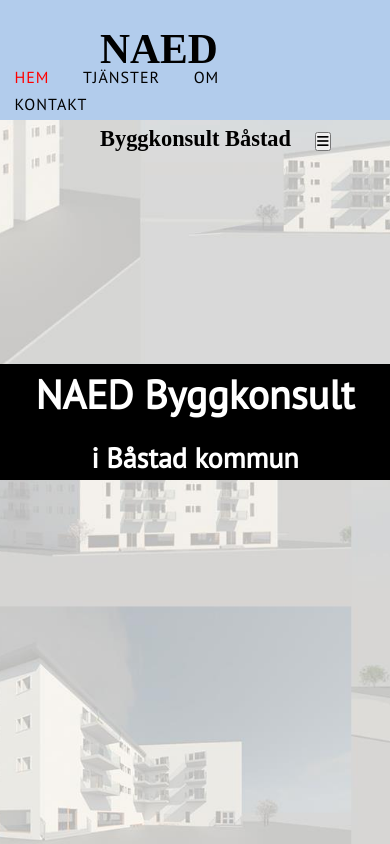
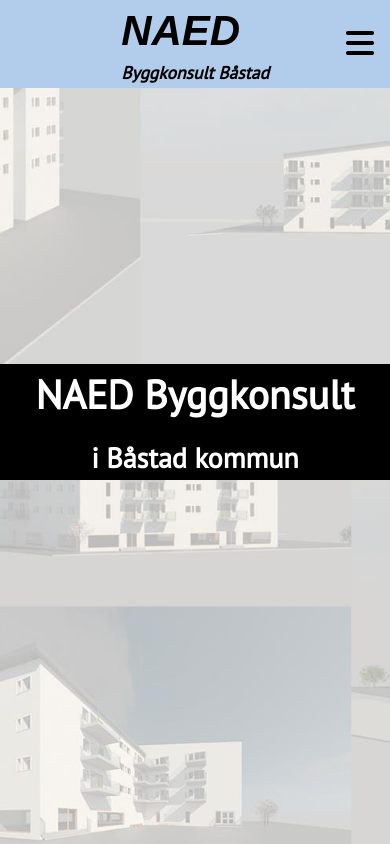
Before and after one commit to nermin99/naed.se, a website: page index.html in a window 390 px wide. Shown: the top 844 px of the page. Drawn offline with Linux system fonts and the light colour scheme.

Commit message:
update desktop header and main similar to mobile

```diff
--- a/css/desktop/header.scss
+++ b/css/desktop/header.scss
@@ -1,36 +1,39 @@
 header {
-    display: inline-block;
     position: fixed;
-    height: $header-height;
+    display: flex;
+    min-height: $header-height;
+    height: fit-content;
     width: 100%;
-    background-color: rgb(178, 204, 236);
-    //background-color: rgb(55, 55, 55);
+    align-items: center;
+    justify-content: space-between;
+    background-color: $NAED-blue;
+
     aside {
-        display: inline-block;
-        padding: 1.25rem;
-        height: 4rem;
+        padding: 1rem;
+        height: fit-content;
+        width: fit-content;
         margin-left: 5rem;
-        #logo-text {
-            //color: white;
+        .logo-text {
             font-style: italic;
             font-family: $pt-helvetica;
             font-size: 2.625rem;
             margin: 0;
         }
-        #logo-text-desc {
-            //color: white;
+        .logo-text-desc {
             font-style: italic;
             font-family: $pt-sans;
             font-size: 1.1rem;
         }
     }
+
+    #toggle-menu-button {
+        display: none;
     }
 
-.header-nav {
-    display: inline-block;
-    position: absolute;
-    top: 4rem;
-    right: 7rem;
+    nav {
+        margin-right: 7rem;
+        width: fit-content;
+        height: fit-content;
         ul {
             li {
                 display: inline;
@@ -47,3 +50,4 @@
             }
         }
     }
+}
--- a/css/desktop/main.scss
+++ b/css/desktop/main.scss
@@ -38,8 +38,8 @@
     background-image: url("../images/window.jpg");
     background-position: center center;
     background-repeat: no-repeat;
-    background-attachment: fixed; // not sure if want
-    background-size: cover; // This is what makes the background image rescale based on the container's size
+    background-attachment: fixed;
+    background-size: cover;
 
     article {
         margin: auto;
@@ -69,6 +69,9 @@
         display: flex;
         flex-wrap: wrap;
         margin: 0 auto;
+        @media only screen and (max-width: 1102px) {
+            margin-top: $header-height;
+        }
         max-width: 90%;
     }
     article {
@@ -99,9 +102,8 @@
     background-image: url("../images/white-beams.jpg");
     background-position: center center;
     background-repeat: no-repeat;
-    background-attachment: fixed; // not sure if want
-    background-size: cover; // This is what makes the background image rescale based on the container's size
-
+    background-attachment: fixed;
+    background-size: cover;
 
     address {
         margin: auto;
```
Also changed, not shown: css/style.css, 1 other file. Lines whose indentation alone changed are shown as unchanged.
